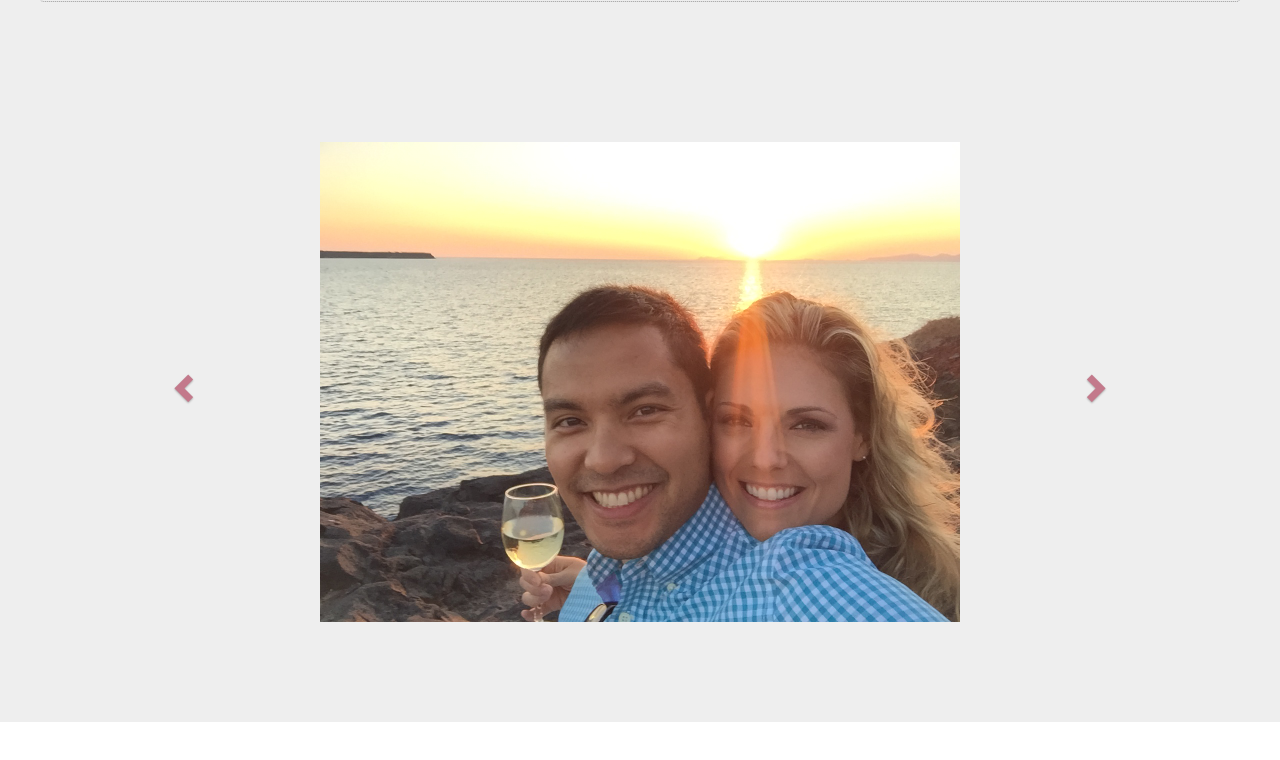
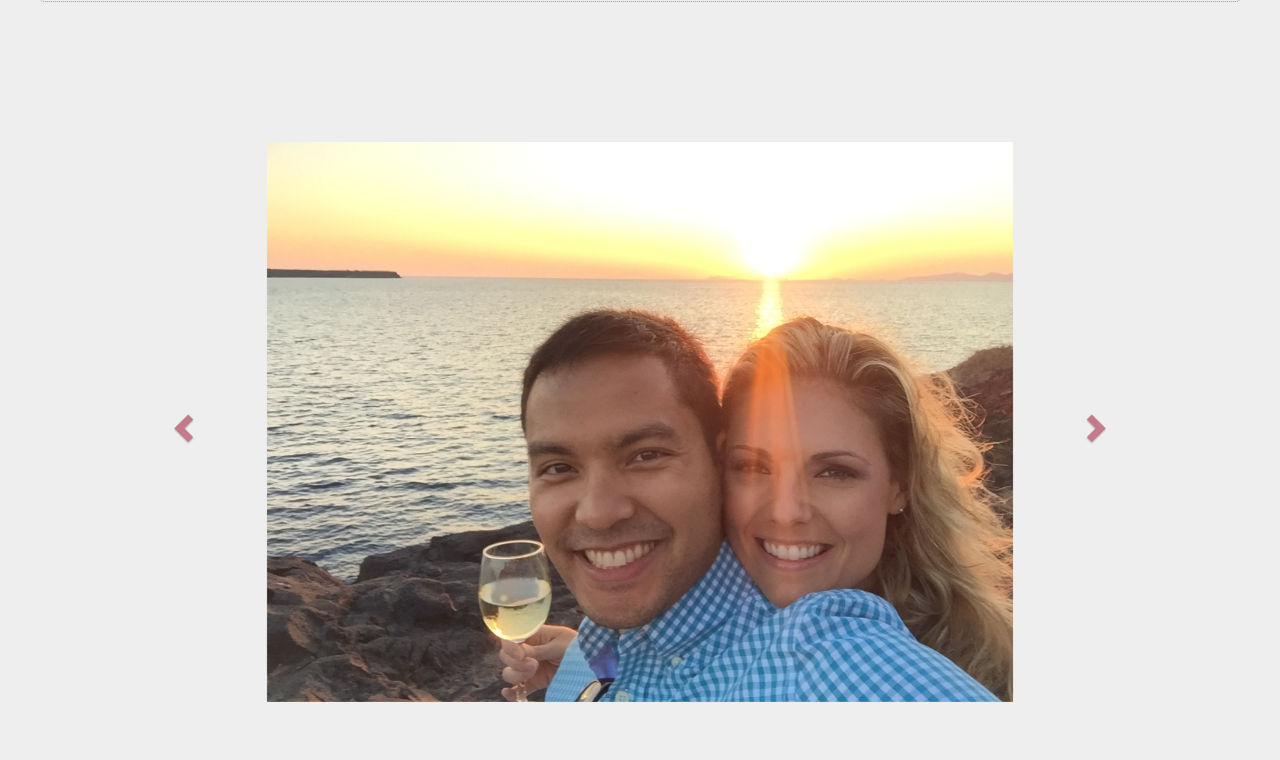
Before and after one commit to sarasharif/wedding, a website: page public/index.html in a window 1280 px wide. Shown: the part 1820-2580 px from the top of the page. Before the commit the page ends 2542 px from the top, so only its background shows below. Drawn offline with nearby package versions, Linux system fonts and the light colour scheme; some packages are replaced by stand-ins of ours.

Commit message:
resize image height

```diff
--- a/public/css/custom.css
+++ b/public/css/custom.css
@@ -94,13 +94,19 @@ li > a {
 }
 
 .carousel-inner {
-  width: 50vw;
+  height: 70vh;
   margin: auto;
 }
 
-.imgcontainer > * {
+.imgcontainer, .imgcontainer.active {
+  width: 100%;
+  height: 100%;
+}
+
+.imgcontianer > img, .imgcontainer.active > img {
+  height: 100%;
+  width: auto;
   margin: auto;
-  /*height: 100%*/
 }
 
 .carousel-control.right, .carousel-control.left {
```
